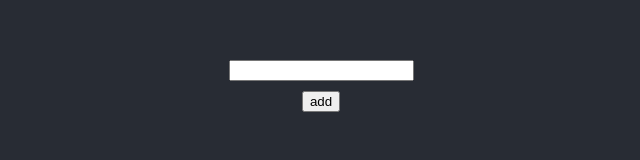
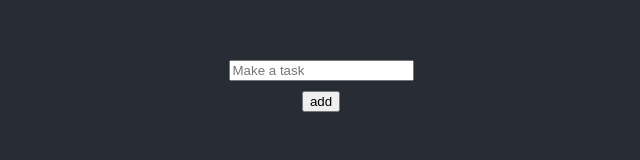
Before and after one commit to haritianaadriano/to-do-prog3-Front-end-todolist, a React (Create React App) app: page / in a window 1280 px wide. Shown: the part 171-331 px from the top of the page, without its empty margins (319-959 px from the left). Built offline with nearby package versions, Linux system fonts and the light colour scheme.

Commit message:
finish: divise todo app to multiple component

```diff
--- a/src/components/Input.js
+++ b/src/components/Input.js
@@ -3,6 +3,7 @@ export default function Input({input, setInput}){
         <div>
             <input
                 value={input}
+                placeholder="Make a task"
                 onChange={e => setInput(e.target.value)}
             />
         </div>
```
